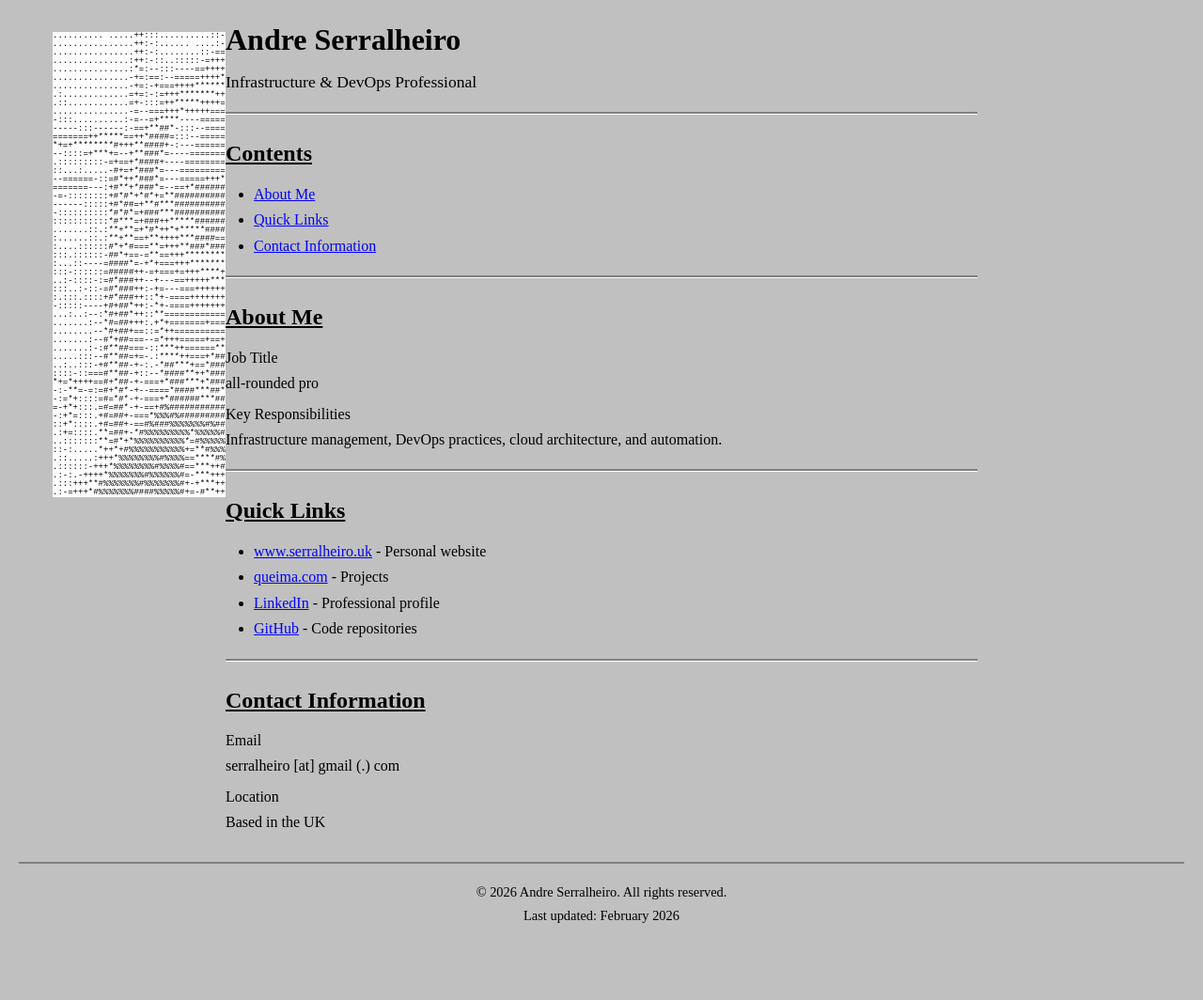
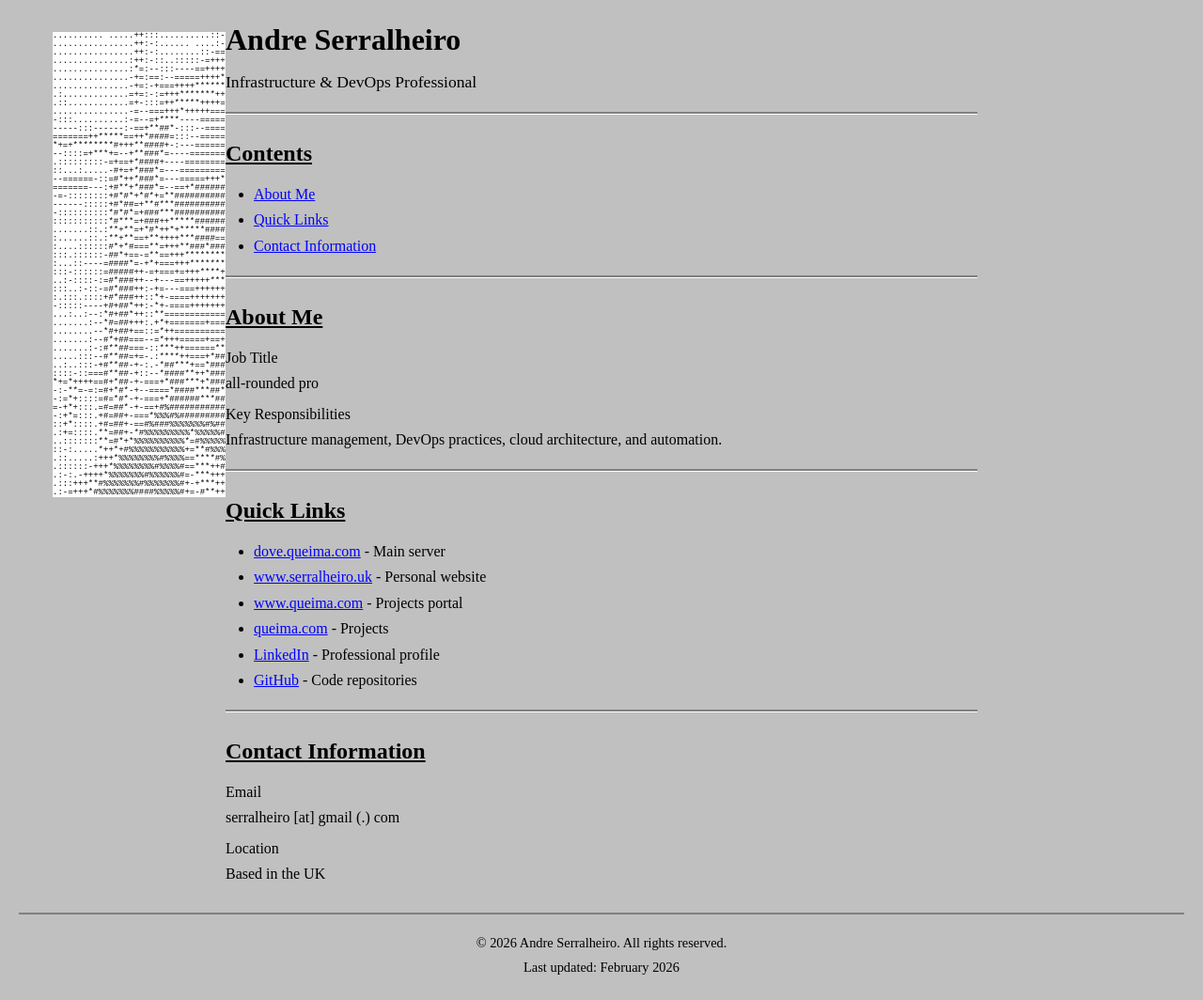
Before and after one commit to serral/serral.github.io, a Jekyll site: the page built from index.html, in a window 1280 px wide and 1064 px high. Shown: the whole window at 94% size. Built offline with Jekyll 4.4.1, drawn with Linux system fonts in a browser that asks for light colours.

Commit message:
Add circular reference links to dove server domains

```diff
--- a/index.html
+++ b/index.html
@@ -42,7 +42,9 @@ sitemap:
       <h2>Quick Links</h2>
       <div class="links">
         <ul>
+          <li><a href="https://dove.queima.com" class="link-item" target="_blank" rel="noopener noreferrer">dove.queima.com</a> - Main server</li>
           <li><a href="http://www.serralheiro.uk" class="link-item" target="_blank" rel="noopener noreferrer">www.serralheiro.uk</a> - Personal website</li>
+          <li><a href="http://www.queima.com" class="link-item" target="_blank" rel="noopener noreferrer">www.queima.com</a> - Projects portal</li>
           <li><a href="http://queima.com" class="link-item" target="_blank" rel="noopener noreferrer">queima.com</a> - Projects</li>
           <li><a href="https://linkedin.com/in/serralheiro" class="link-item" target="_blank" rel="noopener noreferrer">LinkedIn</a> - Professional profile</li>
           <li><a href="https://github.com/serral" class="link-item" target="_blank" rel="noopener noreferrer">GitHub</a> - Code repositories</li>
```
